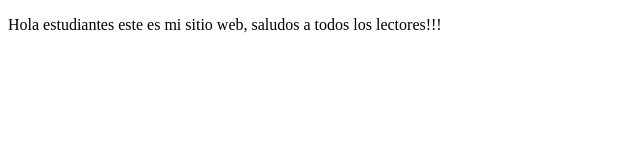
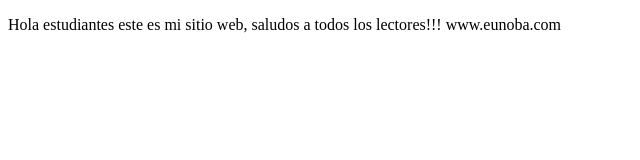
Before and after one commit to abrahamhdezj/proyectoDemoCursoPrework, a plain HTML site: page index.html in a window 1280 px wide. Shown: the whole page, without its empty margins (0-640 px from the left). Drawn offline with Linux system fonts and the light colour scheme.

Commit message:
cambios agregación de página eunnoba

```diff
--- a/index.html
+++ b/index.html
@@ -8,7 +8,7 @@
 </head>
 <body>
 
-    <P>Hola estudiantes este es mi sitio web, saludos a todos los lectores!!!</P>
+    <P>Hola estudiantes este es mi sitio web, saludos a todos los lectores!!! www.eunoba.com</P>
 
 </body>
 </html>
```
